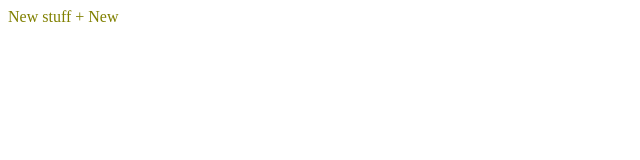
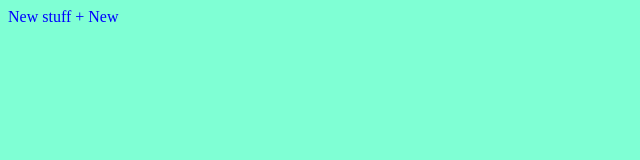
Before and after one commit to Daars/LearningGH, a plain HTML site: page index.html in a window 1280 px wide. Shown: the whole page, without its empty margins (0-640 px from the left). Drawn offline with Linux system fonts and the light colour scheme.

Commit message:
changed bg colour & txt colour

```diff
--- a/styles.css
+++ b/styles.css
@@ -1,3 +1,4 @@
 body {
-    color: olive;
+    background: aquamarine;
+    color: blue;
 }
```
